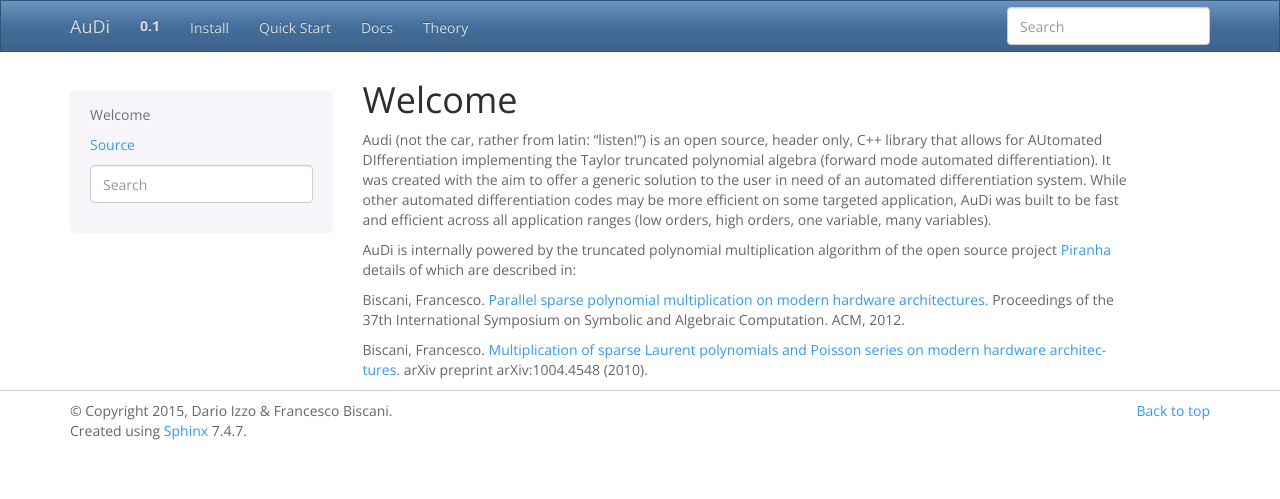
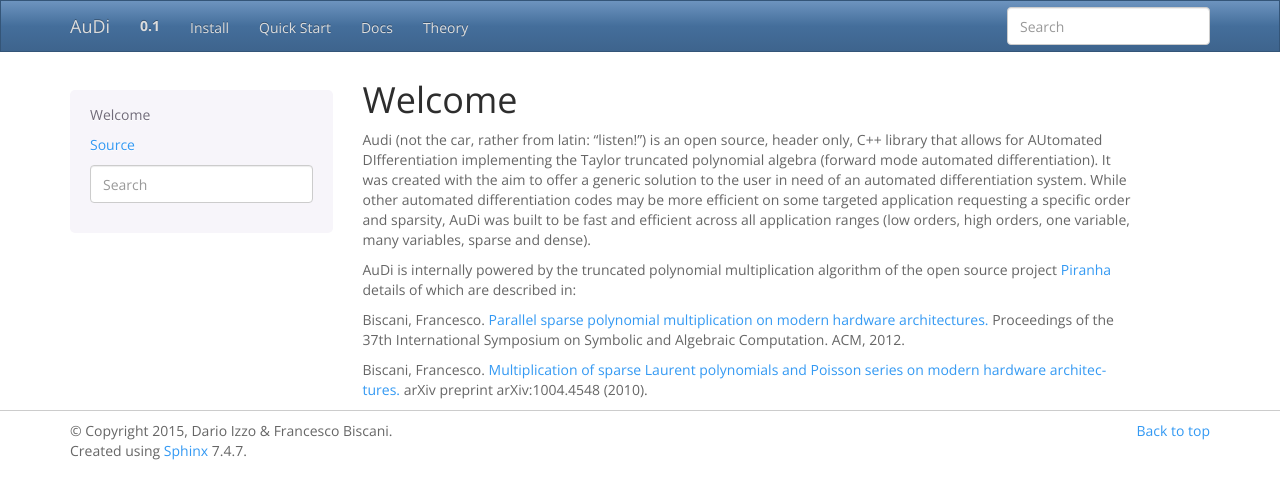
Before and after one commit to darioizzo/audi, a Sphinx documentation site: the page built from doc/sphinx/index.rst, in a window 1280 px wide. Shown: the top 499 px of the page. Built offline with Sphinx 7.4.7, drawn with Linux system fonts in a browser that asks for light colours.

```diff
--- a/doc/sphinx/index.rst
+++ b/doc/sphinx/index.rst
@@ -11,9 +11,9 @@ for AUtomated DIfferentiation implementing the Taylor truncated polynomial
 algebra (forward mode automated differentiation). It was created with the aim
 to offer a generic solution to the user in need of an automated
 differentiation system. While other automated differentiation codes may be more
-efficient on some targeted application, AuDi was built to be fast and efficient
+efficient on some targeted application requesting a specific order and sparsity, AuDi was built to be fast and efficient
 across all application ranges (low orders, high orders, one variable,
-many variables).
+many variables, sparse and dense).
 
 AuDi is internally powered by the truncated polynomial multiplication algorithm
 of the open source project `Piranha <https://github.com/bluescarni/piranha>`_ details of which are described in:
```
Also changed, not shown: doc/sphinx/theory.rst (+6 -6 lines), 3 other files.
